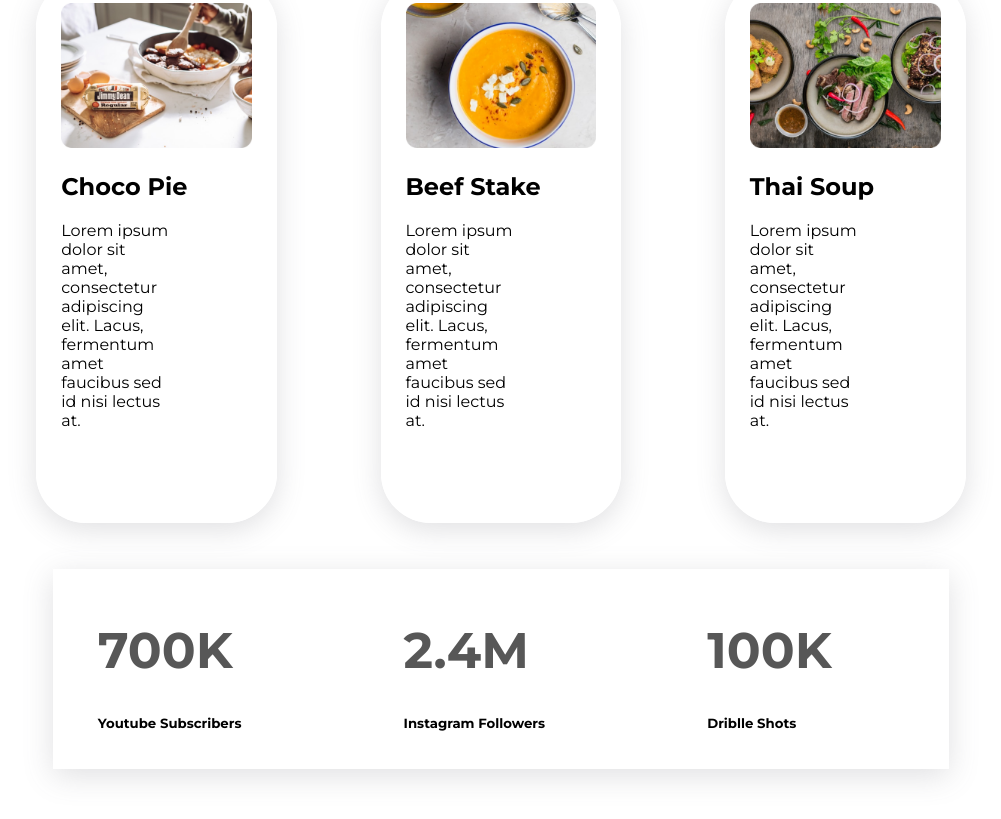
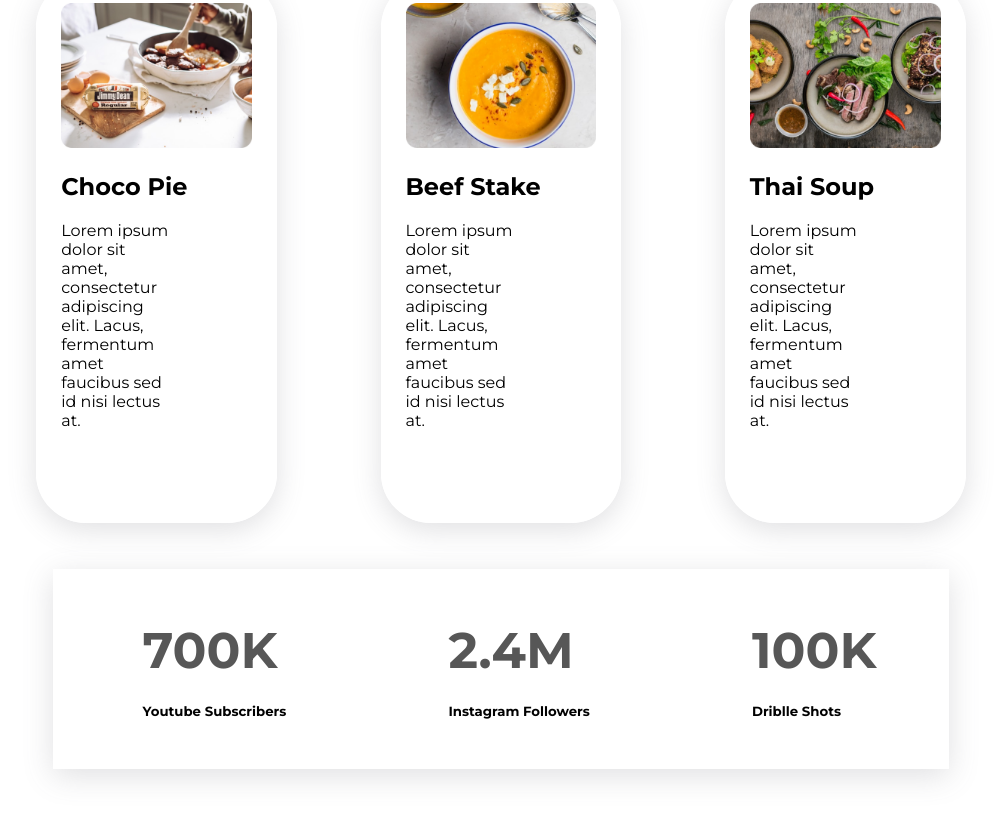
Before and after one commit to syfulsharif/food-network-revamp, a plain HTML site: page index.html in a window 1280 px wide. Shown: the part 1611-2430 px from the top of the page, without its empty margins (75-1076 px from the left). Drawn offline with Linux system fonts and the light colour scheme.

Commit message:
Social Updated

```diff
--- a/style.css
+++ b/style.css
@@ -67,7 +67,7 @@ h1 span {
 
 
 #about-img {
-  width: 50%;
+  width: 45%;
 }
 #about-me-text {
   padding-top: 15 0px;
@@ -131,9 +131,13 @@ width: 100%;
 }
 
 .stats {
-  margin-left: 5%;
+  margin-left: 10%;
   margin-top: 2%;
   margin-bottom: 2%;
   margin-right: auto;
   align-content:flex-start;
 }
+
+.stats h1 {
+  margin-bottom: 5%;
+}
```
